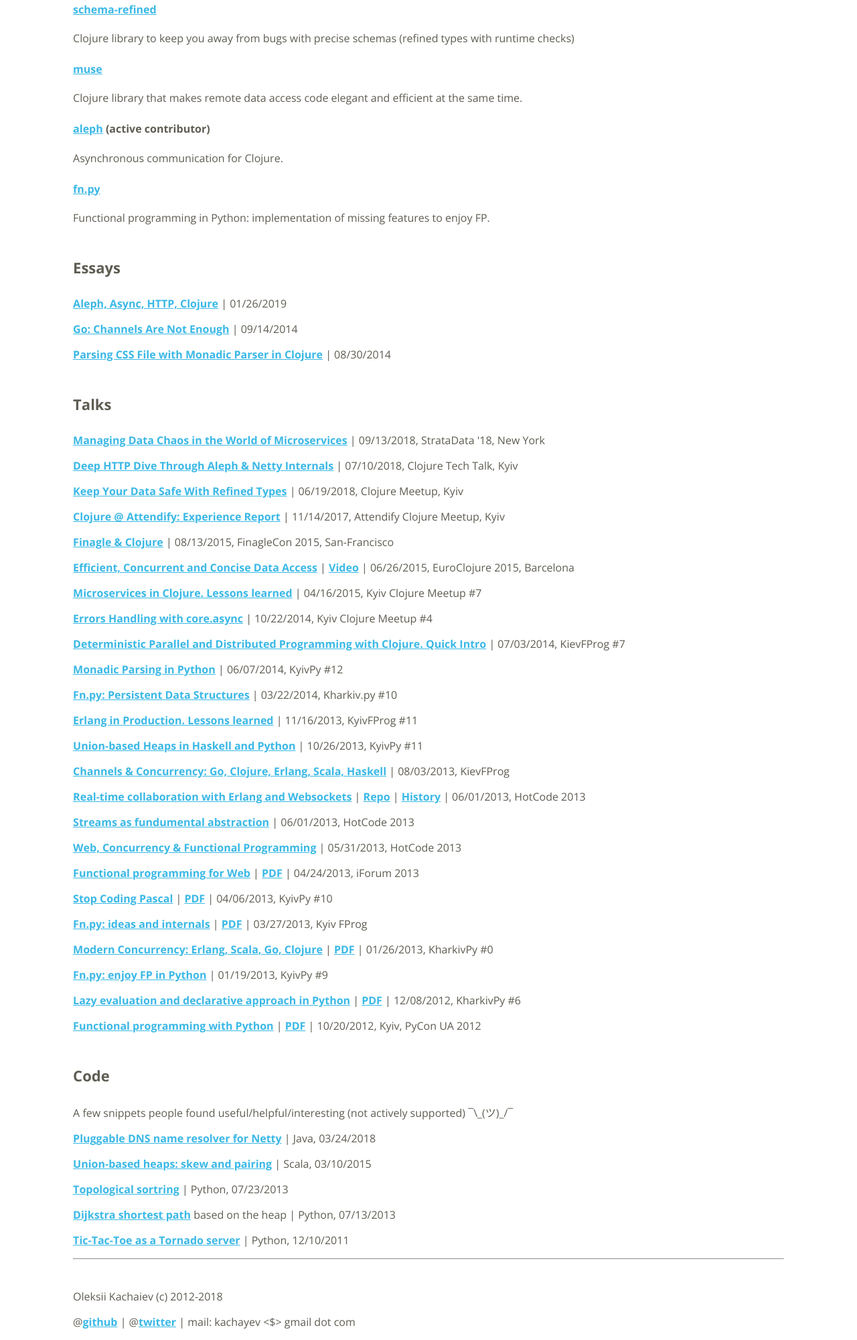
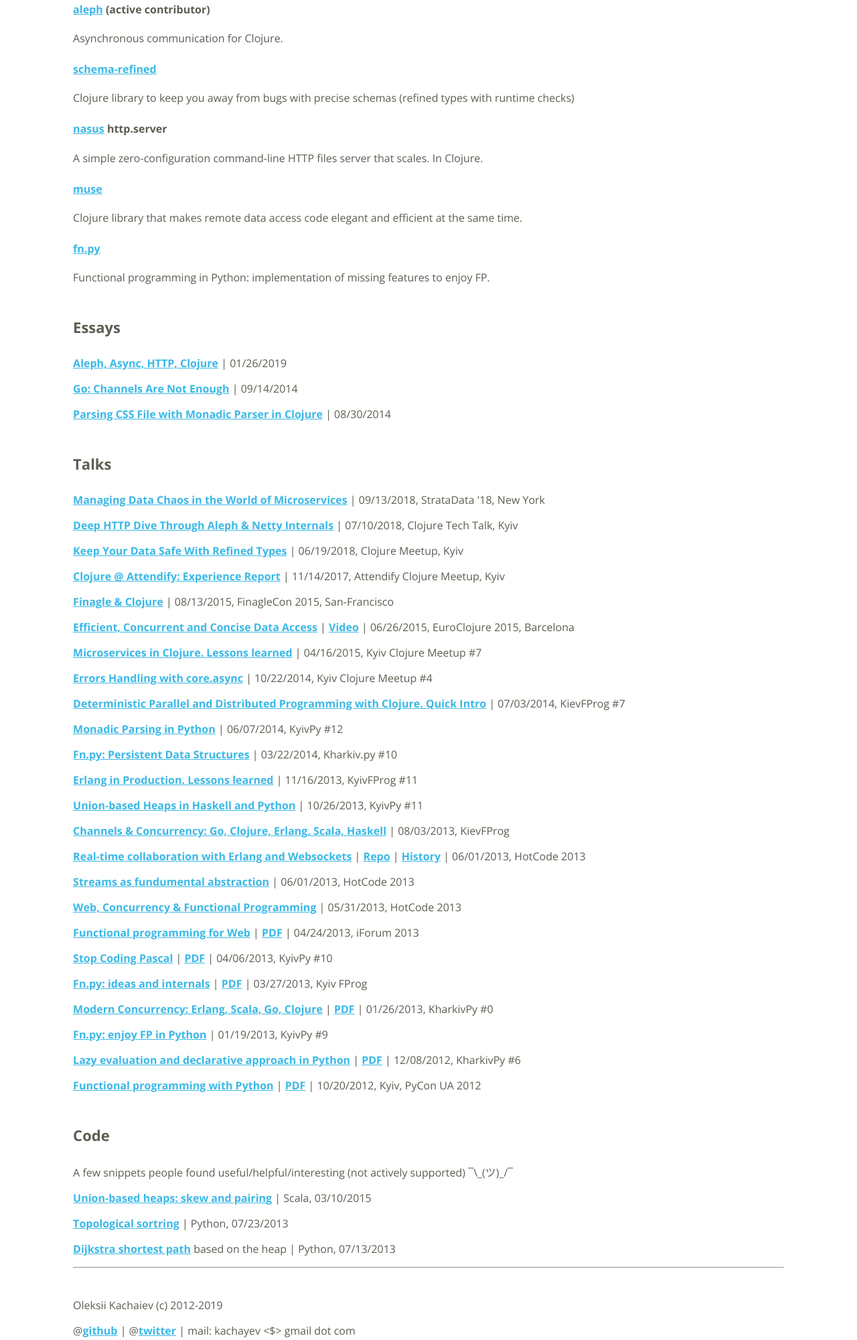
Before and after one commit to kachayev/talks, a plain HTML site: page index.html in a window 1280 px wide. Shown: the part 415-2415 px from the top of the page at 67% size. Drawn offline with nearby package versions, Linux system fonts and the light colour scheme.

Commit message:
Include new http.server library

```diff
--- a/index.html
+++ b/index.html
@@ -52,18 +52,23 @@
     <h3>Libraries</h3>
 
     <div>
+        <h4><a href="https://github.com/ztellman/aleph" target="_blank">aleph</a> (active contributor)</h4>
+        <p>Asynchronous communication for Clojure.</p>
+    </div>
+
+    <div>
         <h4><a href="https://github.com/KitApps/schema-refined" target="_blank">schema-refined</a></h4>
         <p>Clojure library to keep you away from bugs with precise schemas (refined types with runtime checks)</p>
     </div>
 
     <div>
-        <h4><a href="https://github.com/kachayev/muse" target="_blank">muse</a></h4>
-        <p>Clojure library that makes remote data access code elegant and efficient at the same time.</p>
+        <h4><a href="" target="_blank">nasus</a> http.server</h4>
+        <p>A simple zero-configuration command-line HTTP files server that scales. In Clojure.</p>
     </div>
 
     <div>
-        <h4><a href="https://github.com/ztellman/aleph" target="_blank">aleph</a> (active contributor)</h4>
-        <p>Asynchronous communication for Clojure.</p>
+        <h4><a href="https://github.com/kachayev/muse" target="_blank">muse</a></h4>
+        <p>Clojure library that makes remote data access code elegant and efficient at the same time.</p>
     </div>
 
     <div>
@@ -166,22 +171,18 @@
 
     <p>A few snippets people found useful/helpful/interesting (not actively supported) ¯\_(ツ)_/¯</p>
 
-    <p><a href="https://github.com/netty/netty/pull/7793" target="_blank">Pluggable DNS name resolver for Netty</a> | Java, 03/24/2018</p>
-
     <p><a href="https://github.com/vkostyukov/scalacaster/pull/13" target="_blank">Union-based heaps: skew and pairing</a> | Scala, 03/10/2015</p>
 
     <p><a href="https://gist.github.com/kachayev/5910538" target="_blank">Topological sortring</a> | Python, 07/23/2013</p>
 
     <p><a href="https://gist.github.com/kachayev/5990802" target="_blank">Dijkstra shortest path</a> based on the heap | Python, 07/13/2013</p>
 
-    <p><a href="https://gist.github.com/kachayev/1387470" target="_blank">Tic-Tac-Toe as a Tornado server</a> | Python, 12/10/2011</p>
-
     <hr/>
 
     <div class="footer">
 
     <p>
-        Oleksii Kachaiev (c) 2012-2018
+        Oleksii Kachaiev (c) 2012-2019
     </p>
     <p>
         @<a href="http://github.com/kachayev">github</a> | @<a href="http://twitter.com/kachayev">twitter</a> | mail: kachayev <$> gmail dot com
```
